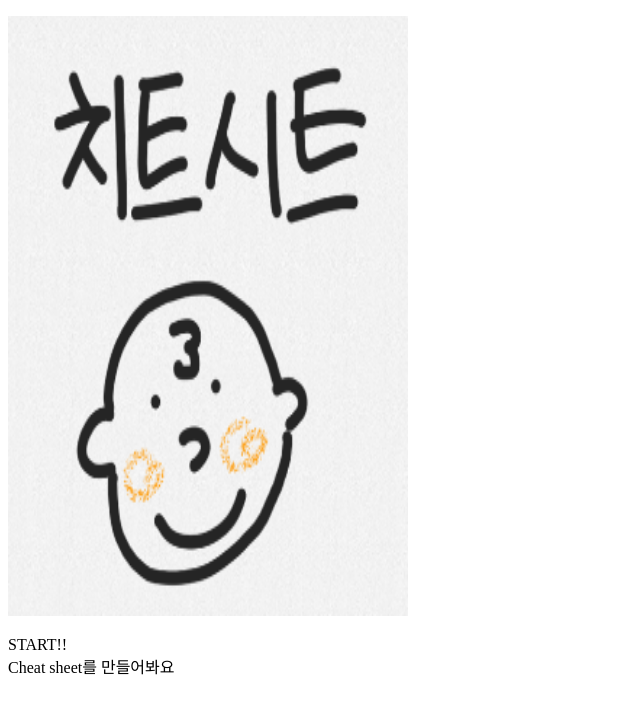
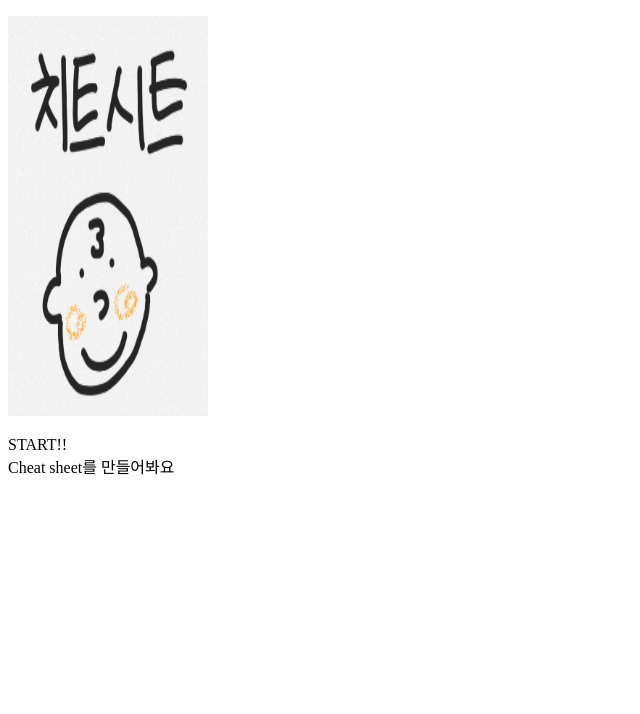
Before and after one commit to wooob12/homeworkk, a plain HTML site: page index.html in a window 1280 px wide. Shown: the whole page, without its empty margins (0-640 px from the left). Drawn offline with Linux system fonts and the light colour scheme; files whose address does not match are found by name.

Commit message:
다시다시했어

```diff
--- a/index.html
+++ b/index.html
@@ -7,7 +7,7 @@
 </head>
 <body>
     <p>
-        <img src="C:\Users\82108\Desktop\Likelion\cute.PNG" width = "400" height="600">
+        <img src="cute.png" width = "200" height="400">
     </p>
     START!! <br>
 
```
